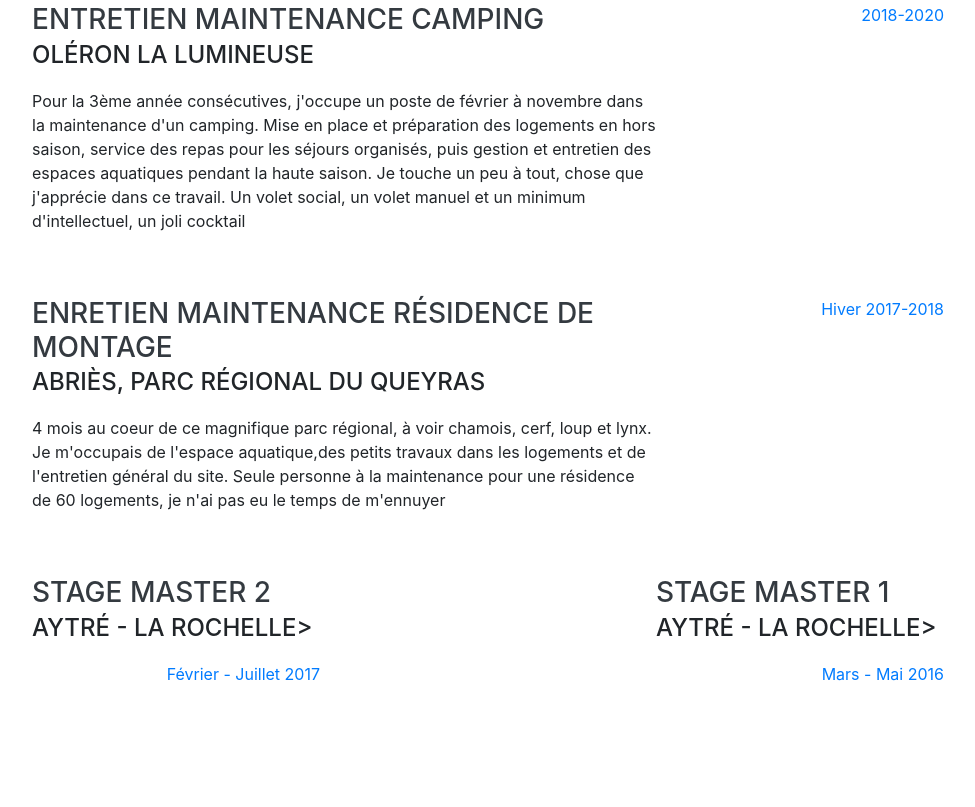
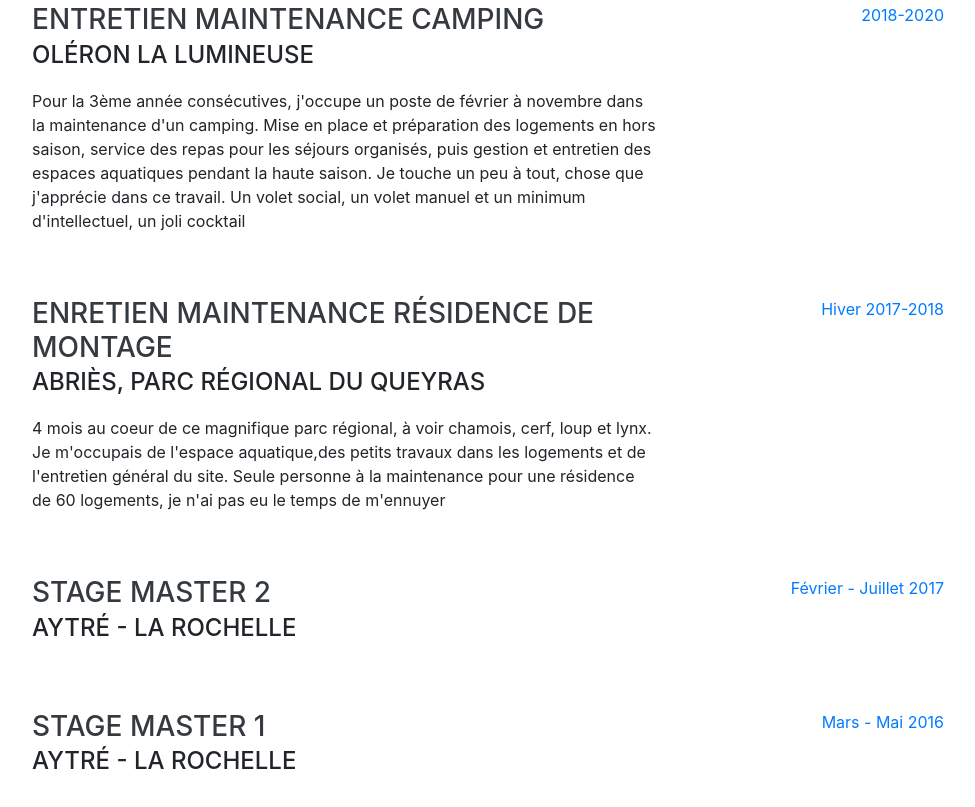
Before and after one commit to JeromePhamTan/JeromePhamTan.github.io, a website with bundled scripts: page index.html in a window 1280 px wide. Shown: the part 3769-4576 px from the top of the page, without its empty margins (288-1263 px from the left). Built offline with nearby package versions, Linux system fonts and the light colour scheme; a web font is replaced by a local one.

Commit message:
Update index.html

```diff
--- a/index.html
+++ b/index.html
@@ -232,7 +232,7 @@
           <div class="resume-content">
             <h3 class="mb-0">Stage Master 2</h3>
 
-           <div class="subheading mb-3">Aytré - La Rochelle>
+           <div class="subheading mb-3">Aytré - La Rochelle </div>
              <p>
              </div>
           <div class="resume-date text-md-right">
@@ -243,7 +243,7 @@
           <div class="resume-content">
             <h3 class="mb-0">Stage Master 1</h3>
 
-           <div class="subheading mb-3">Aytré - La Rochelle>
+           <div class="subheading mb-3">Aytré - La Rochelle </div>
              <p>
              </div>
           <div class="resume-date text-md-right">
```
